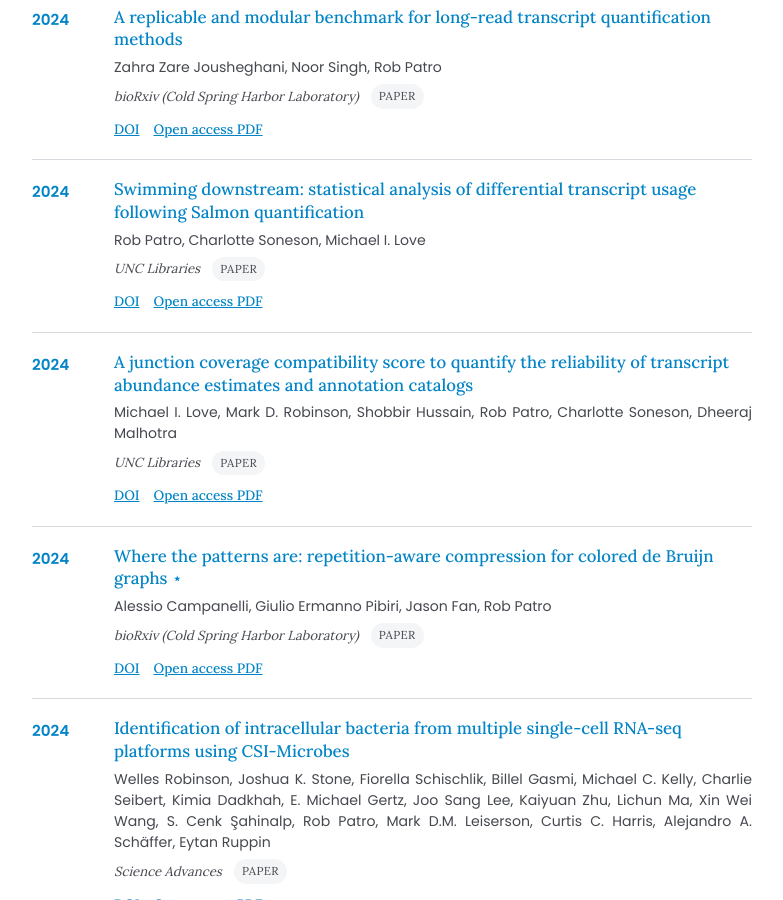
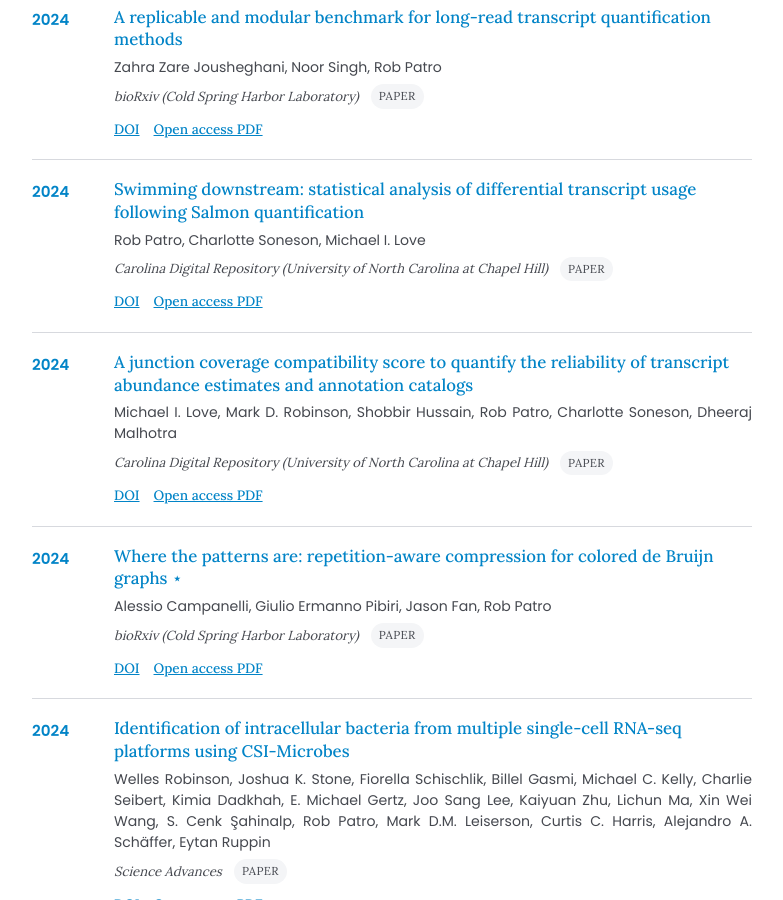
Before and after one commit to COMBINE-lab/combine-lab.github.io, a Jekyll site: the page built from publications/index.md, in a window 1280 px wide and 900 px high, scrolled down 4192 px. Shown: the whole window, without its empty margins (248-1031 px from the left). Built offline with Jekyll 4.4.1, drawn with Linux system fonts in a browser that asks for light colours; nearby versions of some CDN libraries; part of the change alters nothing that is shown.

Commit message:
Update publications from OpenAlex

```diff
--- a/_data/publications.yml
+++ b/_data/publications.yml
@@ -478,7 +478,7 @@
   - Charlotte Soneson
   - Michael I. Love
   num_authors: 3
-  venue: UNC Libraries
+  venue: Carolina Digital Repository (University of North Carolina at Chapel Hill)
   year: 2024
   date: '2024-07-27'
   type: article
@@ -498,7 +498,7 @@
   - Charlotte Soneson
   - Dheeraj Malhotra
   num_authors: 6
-  venue: UNC Libraries
+  venue: Carolina Digital Repository (University of North Carolina at Chapel Hill)
   year: 2024
   date: '2024-07-27'
   type: article
@@ -929,7 +929,7 @@
   venue: Nature Reviews Genetics
   year: 2023
   date: '2023-03-31'
-  type: article
+  type: review
   is_preprint: false
   doi: https://doi.org/10.1038/s41576-023-00586-w
   link: https://doi.org/10.1038/s41576-023-00586-w
@@ -1726,7 +1726,7 @@
   venue: Annual Review of Biomedical Data Science
   year: 2019
   date: '2019-04-30'
-  type: article
+  type: review
   is_preprint: false
   doi: https://doi.org/10.1146/annurev-biodatasci-072018-021255
   link: https://doi.org/10.1146/annurev-biodatasci-072018-021255
@@ -1743,7 +1743,7 @@
   venue: Annual Review of Biomedical Data Science
   year: 2019
   date: '2019-04-09'
-  type: article
+  type: review
   is_preprint: false
   doi: https://doi.org/10.1146/annurev-biodatasci-072018-021156
   link: https://doi.org/10.1146/annurev-biodatasci-072018-021156
@@ -1976,7 +1976,7 @@
   doi: https://doi.org/10.1184/r1/6702233
   link: https://doi.org/10.1184/r1/6702233
   is_oa: true
-  oa_url: https://figshare.com/articles/journal_contribution/Salmon_Accurate_Versatile_and_Ultrafast_Quantification_from_RNA-seq_Data_using_Lightweight-Alignment/6702233
+  oa_url: http://repository.cmu.edu/cgi/viewcontent.cgi?article=1002&context=cbd
 - id: W2811431585
   title: Rich Chromatin Structure Prediction from Hi-C Data
   authors:
@@ -2378,7 +2378,7 @@
   doi: https://doi.org/10.4230/lipics.wabi.2017.18
   link: https://doi.org/10.4230/lipics.wabi.2017.18
   is_oa: true
-  oa_url: https://drops.dagstuhl.de/entities/document/10.4230/LIPIcs.WABI.2017.18
+  oa_url: https://drops.dagstuhl.de/storage/00lipics/lipics-vol088-wabi2017/LIPIcs.WABI.2017.18/LIPIcs.WABI.2017.18.pdf
 - id: W2558037044
   title: Graph regularized, semi-supervised learning improves annotation of de novo
     transcriptomes
```
